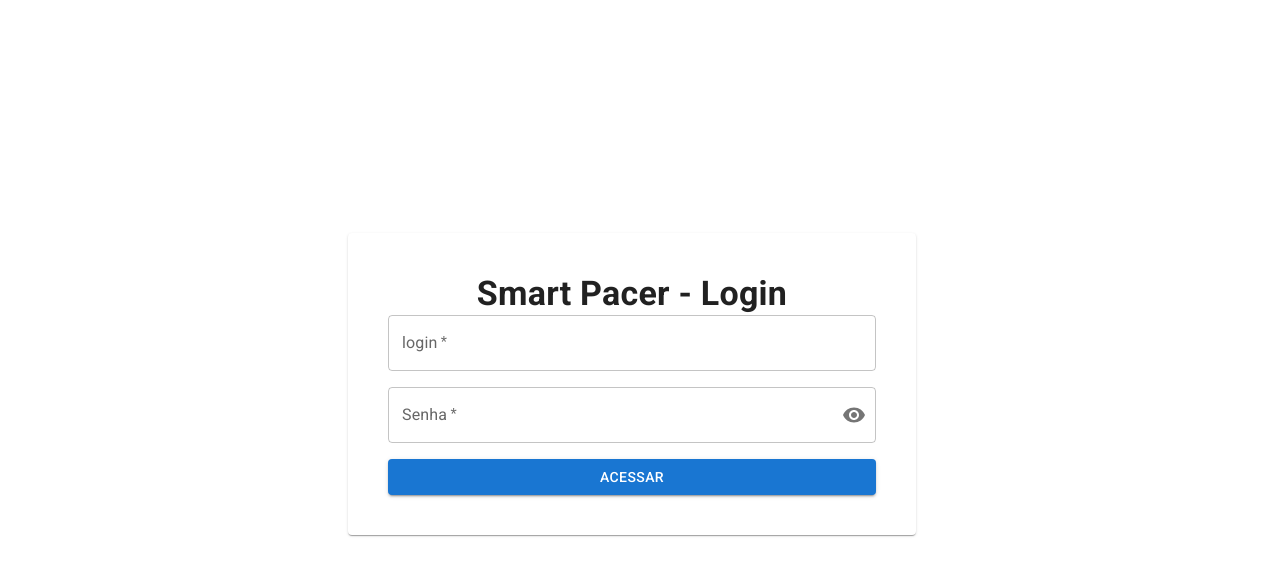
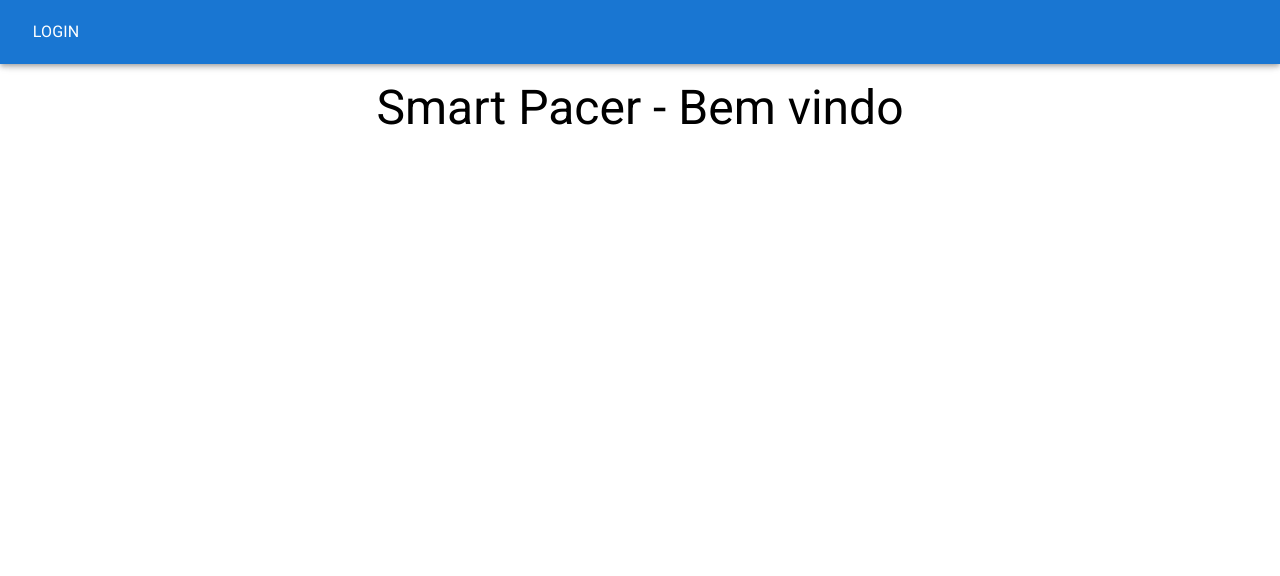
Before and after one commit to Salitop/SmartPacer-UI, a React (Create React App) app in the folder smartpacerUI/: page / in a window 1280 px wide. Shown: the top 576 px of the page. Built offline with nearby package versions, Linux system fonts and the light colour scheme.

Commit message:
Ajuste na estrutura do projeto, adição da funcionalidade de cadastro de nota Pacer e login

```diff
--- a/smartpacerUI/src/App.js
+++ b/smartpacerUI/src/App.js
@@ -1,17 +1,23 @@
 import { BrowserRouter as Router, Route, Routes } from "react-router-dom";
-import Home from "./Components/Home";
-import Login from "./Components/Login";
-import ViewPacer from "./Components/ViewPacer";
-import CadastrarPacer from "./Components/CadastrarPacer"
+import Navbar from "./Components/Navbar";
+import Base from "./pages/Base";
+import HomeAluno from "./pages/HomeAluno";
+import HomeProfessor from "./pages/HomeProfessor";
+import Login from "./pages/Login";
+import ViewPacer from "./pages/ViewPacer";
+import CadastrarPacer from "./pages/CadastrarPacer"
 
 function App() {
   return (
     <>
       <Router>
+        <Navbar />
         <Routes>
-          <Route exact path="/home" element={<Home />} />
-          <Route defaultView path="/" element={<Login />} />
-          <Route exact path="/viewPacer" element={<ViewPacer/>}/>
+          <Route exact path="/" element={<Base />} />
+          <Route exact path="/login" element={<Login />} />
+          <Route exact path="/home-aluno" element={<HomeAluno />} />
+          <Route exact path="/home-prof" element={<HomeProfessor />} />
+          <Route exact path="/viewPacer" element={<ViewPacer />} />
           <Route exact path="/cadastrarPacer" element={<CadastrarPacer/>}/>
         </Routes>
       </Router>
--- a/smartpacerUI/src/Components/Home.jsx
+++ /dev/null
@@ -1,7 +0,0 @@
-import React from "react";
-
-function Home() {
-  return <div>Smart Pacer - Bem vindo</div>;
-}
-
-export default Home;
--- /dev/null
+++ b/smartpacerUI/src/Components/Navbar.jsx
@@ -0,0 +1,39 @@
+import {
+    AppBar,
+    Button,
+    Grid,
+    Stack,
+    Toolbar,
+    Typography,
+  } from "@mui/material";
+  import React from "react";
+  import { Link } from "react-router-dom";
+
+  const linkStyle = {
+    textDecoration: "none",
+    color: "white",
+  };
+
+  function Navbar() {
+    return (
+      <>
+        <AppBar position="fixed">
+          <Toolbar>
+            <Grid container>
+              <Grid item xs={5}>
+                <Stack direction="row">
+                  <Button>
+                    <Link to="/login" style={linkStyle}>
+                      <Typography color="white">Login</Typography>
+                    </Link>
+                  </Button>
+                </Stack>
+              </Grid>
+            </Grid>
+          </Toolbar>
+        </AppBar>
+      </>
+    );
+  }
+
+  export default Navbar;
--- /dev/null
+++ b/smartpacerUI/src/Service.js
@@ -0,0 +1,5 @@
+import axios from "axios";
+
+export default axios.create({
+  withCredentials: true,
+});
--- /dev/null
+++ b/smartpacerUI/src/pages/Base.jsx
@@ -0,0 +1,17 @@
+import React from "react";
+
+import { Grid, Typography } from "@mui/material";
+
+function Base() {
+  return (
+    <>
+      <Grid container flexDirection="column" alignItems="center">
+        <Grid item sx={{ marginTop: 10 }}>
+          <Typography variant="h3">Smart Pacer - Bem vindo</Typography>
+        </Grid>
+      </Grid>
+    </>
+  );
+}
+
+export default Base;
--- a/smartpacerUI/src/Components/CadastrarPacer.jsx
+++ b/smartpacerUI/src/pages/CadastrarPacer.jsx
@@ -5,12 +5,6 @@ import {
   Paper,
   TextField,
   Typography,
-  Table,
-  TableBody,
-  TableRow,
-  TableCell,
-  TableContainer,
-  TableHead,
 } from "@mui/material";
 import React, { useState } from "react";
 import Select from "react-select";
@@ -23,7 +17,6 @@ function ViewPacer() {
   const [sprintId, setSprintId] = useState();
   const [alunos, setAlunos] = useState([]);
   const [alunoAlvoId, setAlunoAlvoId] = useState();
-  const [alunoId, setAlunoId] = useState();
   const [alunosList, setAlunosList] = useState([]);
   const [idEquipe, setIdEquipe] = useState();
   const [sprintsList, setSprintsList] = useState([]);
@@ -31,6 +24,7 @@ function ViewPacer() {
   const [notaA, setNotaA] = useState();
   const [notaC, setNotaC] = useState();
   const [notaER, setNotaER] = useState();
+  const alunoId = localStorage.getItem('idUsuario')
 
   const fetchData = async () => {
     const currentDate = new Date();
@@ -48,8 +42,8 @@ function ViewPacer() {
                                      params: { semestre: semestreAtual, ano: currentYear },
     });
 
-    const resultAluno = await Axios.get("http://127.0.0.1:5000/obterAlunosPorIdEquipe", {
-                              params: { idequipe: idEquipe }, /*variavel global para pegar o Id da Equipe no qual o aluno está*/
+    const resultAluno = await Axios.get("http://127.0.0.1:5000/obterUsuarioPorIdUsuario", {
+                              params: { idusuario: alunoId }, /*variavel global para pegar o Id da Equipe no qual o aluno está*/
     });
     setAlunos(resultAluno.data);
     setSprints(resultSprint.data);
@@ -63,7 +57,7 @@ React.useEffect(() => {
     if (alunos?.length >= 0 || sprints?.length >= 0) {
       if (alunosList.length <= 0) {
         const newAlunosList = alunos.map((aluno) => ({
-          value: aluno.idusuario,
+          value: aluno.id,
           label: aluno.nome,
         }));
         setAlunosList(newAlunosList);
@@ -82,13 +76,13 @@ React.useEffect(() => {
     console.log("Id do aluno alvo: " + alunoAlvoId + " / Id da Sprint: " + sprintId + " / Id do usuário logado: " + alunoId);
 
     const dadosPacer ={
-        NotaP: notaP,
-        NotaA: notaA,
-        NotaC: notaC,
-        NotaER: notaER,
-        IdUsuario: alunoId,
-        IdUsuarioAvaliado: alunoAlvoId,
-        IdSprint: sprintId
+        notaP: notaP,
+        notaA: notaA,
+        notaC: notaC,
+        notaER: notaER,
+        usuario: alunoId,
+        usuarioAvaliado: alunoAlvoId,
+        idSprint: sprintId
     }
 
     console.log(dadosPacer);
--- /dev/null
+++ b/smartpacerUI/src/pages/HomeAluno.jsx
@@ -0,0 +1,53 @@
+import { Button, Grid, Paper, Typography } from "@mui/material";
+import React, { useState, useEffect } from "react";
+import { useNavigate } from "react-router-dom";
+import Service from "../Service";
+
+function HomeAluno() {
+  const navigate = useNavigate();
+  const [id, setId] = useState();
+  const [nome, setNome] = useState();
+
+  const logout = async () => {
+    // await Service.post("//localhost:5000/logout");
+    navigate("/login");
+  };
+
+//   useEffect(() => {
+//     (async () => {
+//       try {
+//         const resp = await Service.get("//localhost:5000/@me");
+//         setId(resp.data.id);
+//         setNome(resp.data.nome);
+//       } catch (error) {
+//         console.log("Not authenticated");
+//       }
+//     })();
+//   });
+
+  return (
+    <>
+      <Grid container flexDirection="column" alignItems="center">
+        <Grid item sx={{ marginTop: 10 }}>
+          <Typography variant="h3">Smart Pacer - Bem vindo Aluno</Typography>
+          <Button onClick={() => logout()}>Sair</Button>
+          <Paper elelvation={2} sx={{ padding: 5 }}>
+            <Grid container direction="column" spacing={2}>
+              <Grid item>
+                <Button
+                  fullWidth
+                  variant="contained"
+                  onClick={() => navigate("/cadastrarPacer")}
+                >
+                  Cadastrar nota Pacer
+                </Button>
+              </Grid>
+            </Grid>
+          </Paper>
+        </Grid>
+      </Grid>
+    </>
+  );
+}
+
+export default HomeAluno;
--- /dev/null
+++ b/smartpacerUI/src/pages/HomeProfessor.jsx
@@ -0,0 +1,54 @@
+import { Button, Grid, Paper, Typography } from "@mui/material";
+import React, { useState, useEffect } from "react";
+import { useNavigate } from "react-router-dom";
+import Service from "../Service";
+
+function HomeProfessor() {
+  const navigate = useNavigate();
+  const [id, setId] = useState();
+  const [nome, setNome] = useState();
+
+  const logout = async () => {
+    // await Service.post("//localhost:5000/logout");
+    navigate("/login");
+  };
+
+  // useEffect(() => {
+  //   (async () => {
+  //     try {
+  //       const resp = await Service.get("//localhost:5000/@me");
+  //       setId(resp.data.id);
+  //       setNome(resp.data.nome);
+  //     } catch (error) {
+  //       console.log("Not authenticated");
+  //     }
+  //   })();
+  // });
+  return (
+    <>
+      <Grid container flexDirection="column" alignItems="center">
+        <Grid item sx={{ marginTop: 10 }}>
+          <Typography variant="h3">
+            Smart Pacer - Bem vindo Professor
+          </Typography>
+          <Button onClick={() => logout()}>Sair</Button>
+          <Paper elelvation={2} sx={{ padding: 5 }}>
+            <Grid container direction="column" spacing={2}>
+              <Grid item>
+                <Button
+                  fullWidth
+                  variant="contained"
+                  onClick={() => navigate("/viewPacer")}
+                >
+                  Visualizar Pacer
+                </Button>
+              </Grid>
+            </Grid>
+          </Paper>
+        </Grid>
+      </Grid>
+    </>
+  );
+}
+
+export default HomeProfessor;
--- a/smartpacerUI/src/Components/Login.jsx
+++ b/smartpacerUI/src/pages/Login.jsx
@@ -11,30 +11,39 @@ import {
 } from "@mui/material";
 import React, { useState } from "react";
 import { useNavigate } from "react-router-dom";
+import Service from "../Service";
 
 function Login() {
   const navigate = useNavigate();
-  const [values, setValues] = useState({
-    email: "",
-    pass: "",
-    showPass: false,
-  });
+  const [showPass, setShowPass] = useState(false);
+  const [login, setLogin] = useState();
+  const [senha, setSenha] = useState();
 
   const handlePassVisibilty = () => {
-    setValues({
-      ...values,
-      showPass: !values.showPass,
-    });
+    setShowPass(!showPass);
   };
 
-  const handleSubmit = (e) => {
-    if (values.email === "user" && values.pass === "123") {
-      alert("Usuario logado com sucesso");
-      navigate("/home");
-    } else {
-      alert("Usuario e/ou senha invalido(s)");
+  const loginUser = async () => {
+      const resp = await Service.post("//localhost:5000/login", {
+        login,
+        senha,
+      });
+
+      localStorage.setItem('idUsuario', resp.data.id);
+
+      debugger;
+      if (resp.data.login === "professor")
+        navigate("/home-prof");
+
+      else{
+        if (resp.data.login != "professor") {
+          navigate("/home-aluno");
+        }
+         else {
+          alert("Usuario ou senha invalido");
+        }
+      }
     }
-  };
 
   return (
     <div>
@@ -56,26 +65,22 @@ function Login() {
                   <TextField
                     type="text"
                     fullWidth
-                    label="login"
-                    placeholder="login"
+                    label="nome"
+                    placeholder="nome"
                     variant="outlined"
                     required
-                    onChange={(e) =>
-                      setValues({ ...values, email: e.target.value })
-                    }
+                    onChange={(e) => setLogin(e.target.value)}
                   />
                 </Grid>
                 <Grid item>
                   <TextField
-                    type={values.showPass ? "text" : "password"}
+                    type={showPass ? "text" : "password"}
                     fullWidth
                     label="Senha"
                     placeholder="senha"
                     variant="outlined"
                     required
-                    onChange={(e) =>
-                      setValues({ ...values, pass: e.target.value })
-                    }
+                    onChange={(e) => setSenha(e.target.value)}
                     InputProps={{
                       endAdornment: (
                         <InputAdornment position="end">
@@ -84,11 +89,7 @@ function Login() {
                             edge="end"
                             onClick={handlePassVisibilty}
                           >
-                            {values.showPass ? (
-                              <VisibilityOff />
-                            ) : (
-                              <Visibility />
-                            )}
+                            {showPass ? <VisibilityOff /> : <Visibility />}
                           </IconButton>
                         </InputAdornment>
                       ),
@@ -96,7 +97,11 @@ function Login() {
                   />
                 </Grid>
                 <Grid item>
-                  <Button fullWidth variant="contained" onClick={handleSubmit}>
+                  <Button
+                    fullWidth
+                    variant="contained"
+                    onClick={() => loginUser()}
+                  >
                     Acessar
                   </Button>
                 </Grid>
```
Also changed, not shown: smartpacerUI/src/pages/ViewPacer.jsx (renamed from smartpacerUI/src/Components/ViewPacer.jsx).
